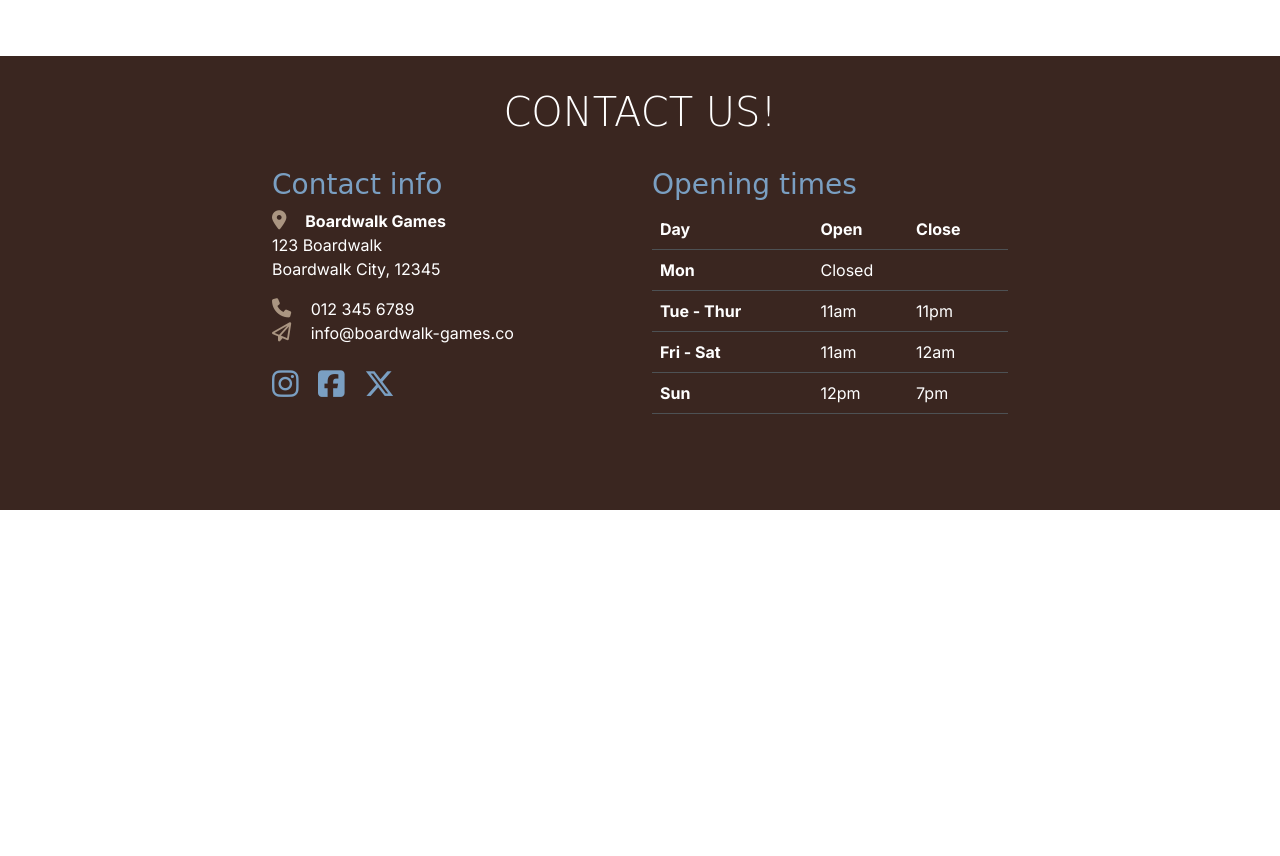
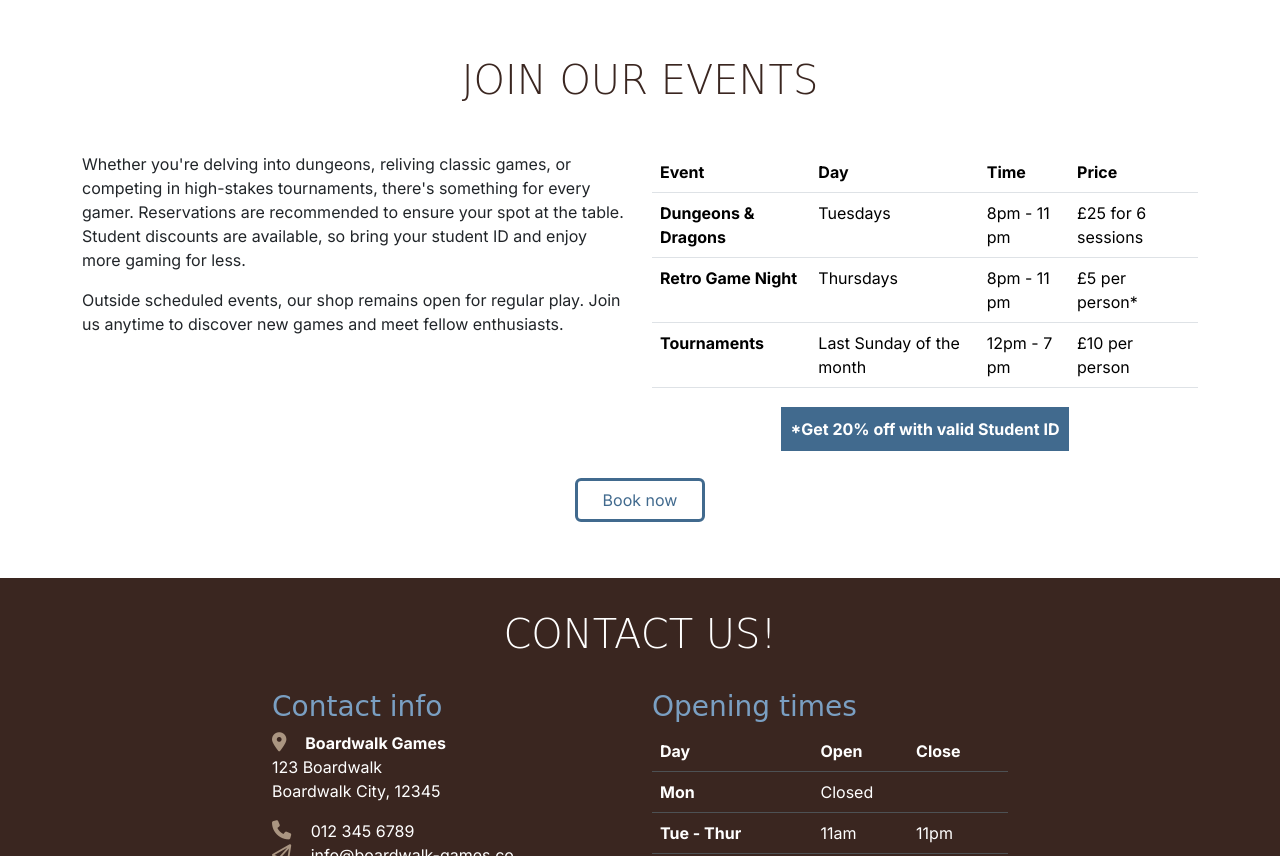
Before and after one commit to skb399/boardwalk-games, a plain HTML site: page index.html in a window 1280 px wide. Shown: the part 1120-1976 px from the top of the page. Before the commit the page ends 1630 px from the top, so only its background shows below. Drawn offline with nearby package versions, Linux system fonts and the light colour scheme; a web font is replaced by a local one.

Commit message:
style events section

```diff
--- a/assets/css/style.css
+++ b/assets/css/style.css
@@ -114,6 +114,28 @@ h2 {
     border: none;
 }
 
+
+/* Events Section*/
+#events p.discount {
+    background-color: var(--highlight-color);
+    color: white;
+    border: solid 3px;
+    text-align: center;
+    display: block;
+    margin: 0 auto;
+    width: fit-content;
+    padding: 10px;
+    font-weight: bold;
+}
+
+#events-table tbody tr:hover td,
+#events-table tbody tr:hover th {
+    background-color: var(--highlight-color) !important;
+    color: white !important;
+    font-weight: bold;
+
+}
+
 /* Footer / Contact Section */
 
 #contact {
--- a/index.html
+++ b/index.html
@@ -198,6 +198,71 @@ Classes on body set to work with mt-auto on footer to ensure it always stays at
                 </div>
             </div>
         </section>
+        <!--Events Section-->
+        <section id="events" class="container section">
+            <div class="row">
+                <div class="col-12 text-center mb-4">
+                    <h2 class="display-6 mb-4">Join Our Events</h2>
+                </div>
+            </div>
+            <div class="row">
+                <div class="col-12 col-md-12 col-xl-6">
+                    <p>Whether you're delving into dungeons, reliving classic games, or competing in high-stakes
+                        tournaments, there's something for every gamer. Reservations are recommended to ensure
+                        your
+                        spot
+                        at
+                        the table. Student discounts are available, so bring your student ID and enjoy more
+                        gaming
+                        for
+                        less.
+                    </p>
+                    <p>Outside scheduled events, our shop remains open for regular play. Join us anytime to
+                        discover
+                        new
+                        games and meet fellow enthusiasts.</p>
+                </div>
+                <!--Event schedule table-->
+                <div class="col-12 col-md-12 col-xl-6">
+                    <table id="events-table" class="table">
+                        <thead>
+                            <tr>
+                                <th scope="col">Event</th>
+                                <th scope="col">Day</th>
+                                <th scope="col">Time</th>
+                                <th scope="col">Price</th>
+                            </tr>
+                        </thead>
+                        <tbody>
+                            <tr>
+                                <th scope="row">Dungeons & Dragons</th>
+                                <td>Tuesdays</td>
+                                <td>8pm - 11 pm</td>
+                                <td>£25 for 6 sessions</td>
+                            </tr>
+                            <tr>
+                                <th scope="row">Retro Game Night</th>
+                                <td>Thursdays</td>
+                                <td>8pm - 11 pm</td>
+                                <td>£5 per person*</td>
+                            </tr>
+                            <tr>
+                                <th scope="row">Tournaments</th>
+                                <td>Last Sunday of the month</td>
+                                <td>12pm - 7 pm</td>
+                                <td>£10 per person</td>
+                            </tr>
+                        </tbody>
+                    </table>
+                    <p class="discount">*Get 20% off with valid Student ID</p>
+                </div>
+            </div>
+            </div>
+            </div>
+
+            <div class="d-flex justify-content-center"><a href="booking.html"
+                    class="btn custom-button-outline my-4">Book now</a></div>
+        </section>
     </main>
 
 
```
Also changed, not shown: booking.html (+0 -1 lines).
